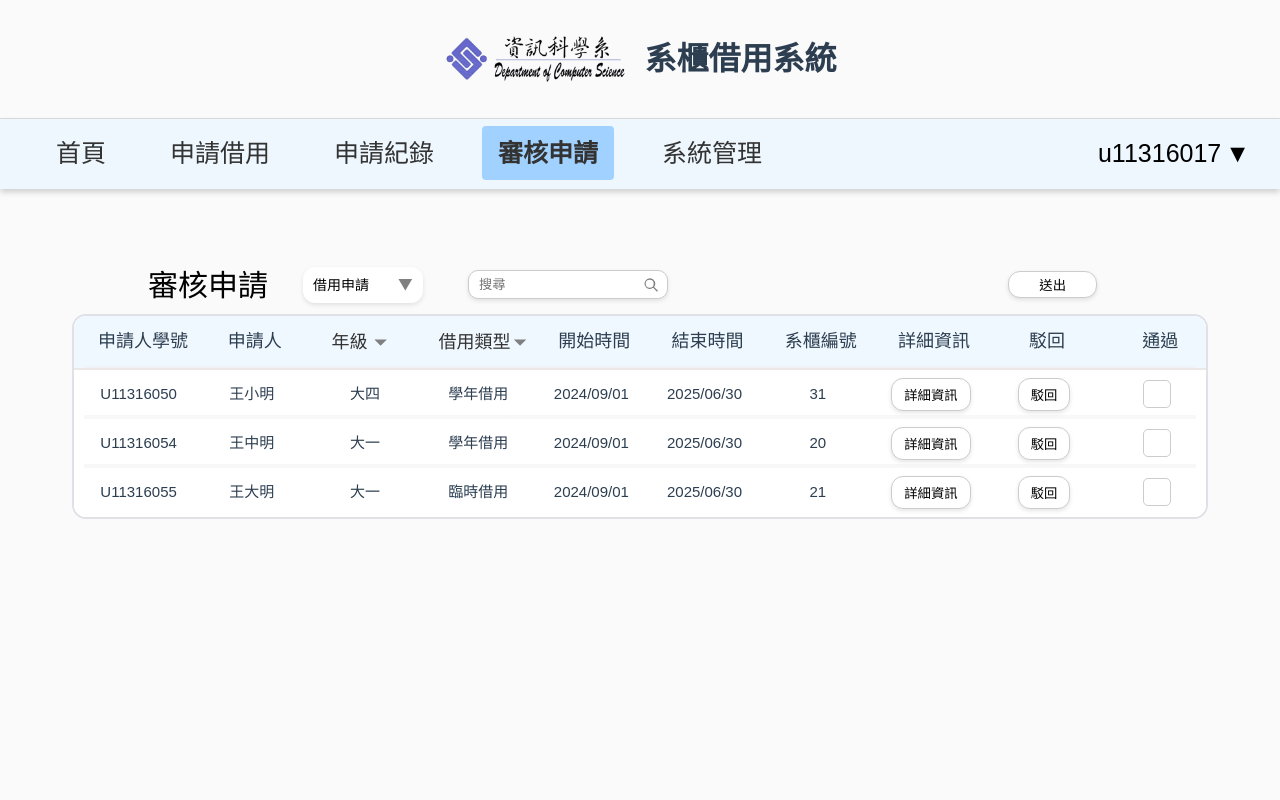
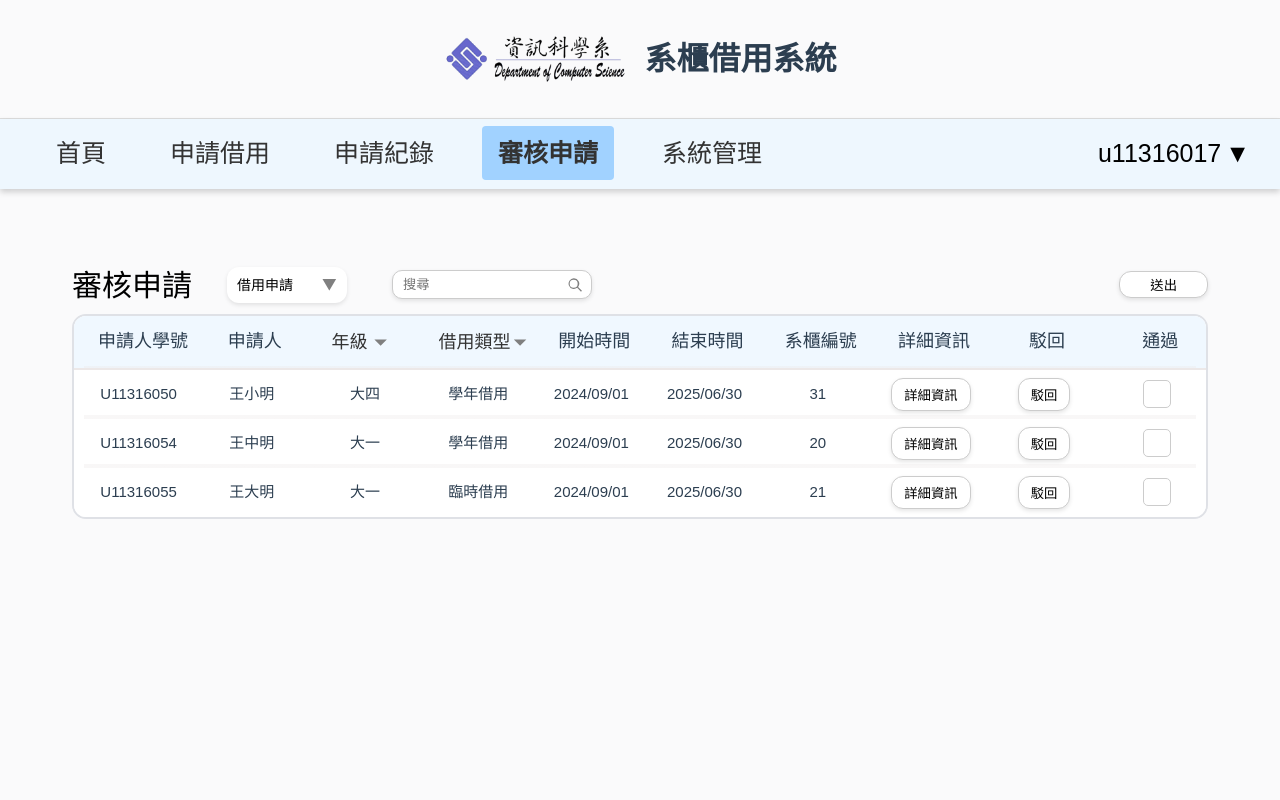
Before and after one commit to UTCS-G505/Locker-borrow-system-Frontend, a Vue app: page /review in a window 1280 px wide. Shown: the top 800 px of the page. Built offline with nearby package versions, Linux system fonts and the light colour scheme.

Commit message:
Update ReviewView.vue
fix:標題跟送出按鈕會跑到中間

```diff
--- a/src/views/ReviewView.vue
+++ b/src/views/ReviewView.vue
@@ -338,26 +338,30 @@ function rejectMobile() {
 .header-bar h1 {
   font-size: 30px;
   color: black;
+  margin: 0;
 }
 
+.header-bar {
+  display: flex;
+  justify-content: space-between;
+  align-items: center;
+  padding: 20px 20px 0;
+  margin: 0 auto;
+}
 .left {
-  max-width: 1024px;
-  margin: 0 auto 0px;
   display: flex;
   flex-wrap: wrap;
+  gap: 35px;
+  justify-content: space-between;
   align-items: center;
-  gap: 35px;
-  justify-content: left;
-  flex: 1;
 }
 .right {
   display: flex;
-  gap: 15px;
+  align-items: center;
+  gap: 10px;
   justify-content: flex-end;
-  flex-shrink: 0; /* 不縮小 */
 }
 .topbutton {
-  margin-right: 35px;
   display: block;
   padding: 3px 30px;
   border-radius: 12px;
@@ -564,23 +568,6 @@ input[type="text"] {
 .custom-checkbox:hover span {
   border-color: #555;
 }
-.header-bar {
-  display: flex;
-  justify-content: space-between;
-  align-items: center;
-  padding: 20px 20px 0;
-  max-width: 1024px;
-  margin: 0 auto;
-}
-
-.header-bar {
-  display: flex;
-  justify-content: space-between;
-  align-items: center;
-  padding: 20px 20px 0;
-  max-width: 1024px;
-  margin: 0 auto;
-}
 
 .action-buttons {
   display: flex;
```
